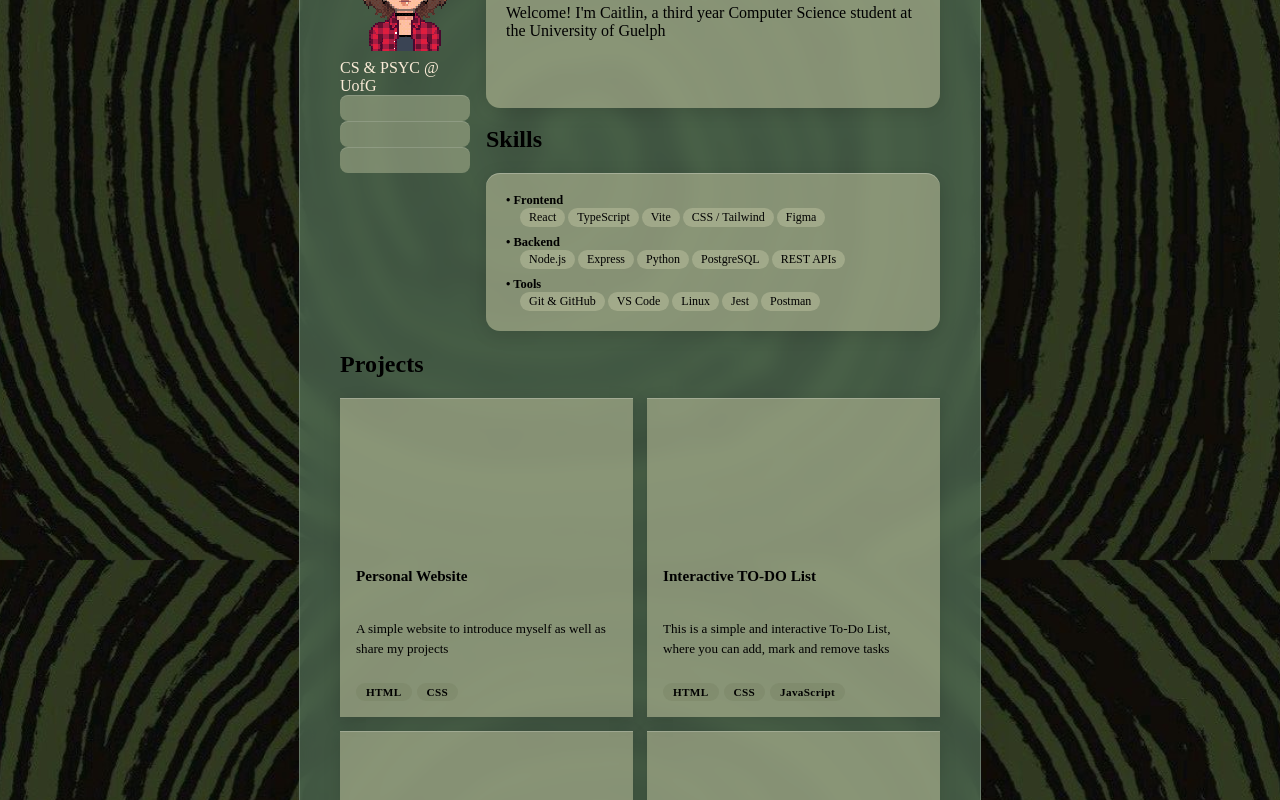
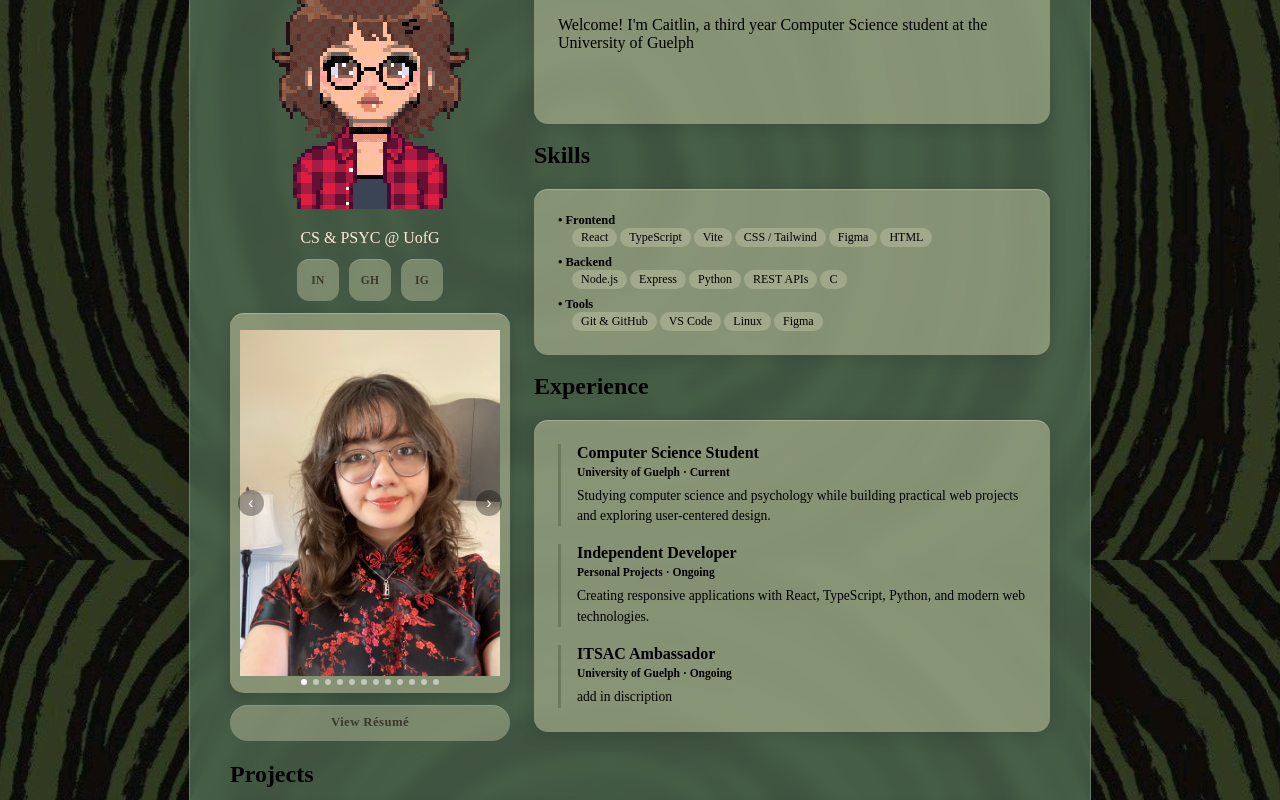
Before and after one commit to 404-CaitlinCR/UpdatedPersonalPortfolio, a React (Vite) app: page / in a window 1280 px wide. Shown: the part 240-1040 px from the top of the page. Built offline with nearby package versions, Linux system fonts and the light colour scheme.

Commit message:
fixing app files as well as nav and my project card

```diff
--- a/src/App.css
+++ b/src/App.css
@@ -3,8 +3,8 @@
   justify-content: center;
   /* align-items: center; */
   min-height: 100vh;
-  padding: 20px;
-  padding-top: 70px;
+  padding: 24px;
+  padding-top: 78px;
 }
 .title{
     margin-top: -30px;
@@ -17,7 +17,7 @@
   border-radius: 15px;
   border: 1px solid rgba(255, 255, 255, 0.2);
   padding: 40px;
-  max-width: 600px;
+  max-width: 820px;
   width: 100%;
   box-shadow: 0 8px 32px rgba(0, 0, 0, 0.1);
 }
@@ -27,8 +27,8 @@
 }
 .aboutMe{
   display: grid;
-  grid-template-columns: 130px 1fr;
-  gap: 16px;
+  grid-template-columns: 280px 1fr;
+  gap: 24px;
   align-items: start;
 }
 
@@ -37,12 +37,118 @@
   flex-direction: column;
   align-items: center;
   gap: 10px;
+  position: sticky;
+  top: 96px;
+  align-self: start;
 }
+
+.imageCard {
+  display: flex;
+  flex-direction: column;
+  align-items: center;
+  width: 100%;
+  gap: 12px;
+}
+.social-mini-cards {
+  display: flex;
+  gap: 10px;
+  justify-content: center;
+  width: 100%;
+  max-width: 280px;
+}
+
 .social-mini-chip {
-  height: 26px;
+  width: 42px;
+  height: 42px;
+  display: flex;
+  align-items: center;
+  justify-content: center;
   background: rgba(190, 195, 160, 0.45);
-  border-radius: 8px;
+  border-radius: 12px;
   box-shadow: inset 0 1px 0 rgba(255,255,255,0.15);
+  color: var(--text-dark, #3a3a2a);
+  font-size: 0.72rem;
+  font-weight: 700;
+  text-transform: uppercase;
+  text-decoration: none;
+  letter-spacing: 0.02em;
+  transition: background 0.2s, color 0.2s, transform 0.15s;
+}
+
+.social-mini-chip:hover {
+  background: var(--accent, #6b7a5a);
+  color: #fff;
+  transform: translateY(-1px);
+}
+
+.resume-bar {
+  display: flex;
+  align-items: center;
+  justify-content: center;
+  width: 100%;
+  max-width: 280px;
+  height: 36px;
+  background: rgba(190, 195, 160, 0.45);
+  border: none;
+  border-radius: 20px;
+  box-shadow: inset 0 1px 0 rgba(255,255,255,0.15);
+  color: var(--text-dark, #3a3a2a);
+  font-family: inherit;
+  font-weight: 700;
+  font-size: 0.8rem;
+  letter-spacing: 0.03em;
+  text-decoration: none;
+  cursor: pointer;
+  transition: background 0.2s, color 0.2s, transform 0.15s;
+}
+
+.resume-bar:hover {
+  background: var(--accent, #6b7a5a);
+  color: #fff;
+  transform: translateY(-1px);
+}
+
+.card.highlights-card {
+  width: 100%;
+  max-width: 280px;
+  padding: 16px 18px;
+}
+
+.highlights-title {
+  margin: 0 0 10px;
+  font-size: 0.72rem;
+  font-weight: 700;
+  text-transform: uppercase;
+  letter-spacing: 0.05em;
+  color: var(--text-dark);
+}
+
+.highlights-list {
+  list-style: none;
+  margin: 0;
+  padding: 0;
+  display: flex;
+  flex-direction: column;
+  gap: 8px;
+}
+
+.highlights-list li {
+  display: flex;
+  justify-content: space-between;
+  align-items: baseline;
+  gap: 8px;
+  font-size: 0.78rem;
+}
+
+.highlight-name {
+  font-weight: 600;
+  color: var(--text-dark);
+}
+
+.highlight-result {
+  font-size: 0.72rem;
+  white-space: nowrap;
+  color: var(--text-mid);
 }
 
 .about-right {
@@ -57,6 +163,39 @@
 
 .skills-card {
   min-height: 110px;
+}
+
+.experience-card {
+  min-height: 100px;
+  display: flex;
+  flex-direction: column;
+  gap: 18px;
+}
+
+.experience-item {
+  padding-left: 16px;
+  border-left: 3px solid var(--accent, #6b7a5a);
+}
+
+.experience-role {
+  margin: 0;
+  font-size: 1rem;
+  font-weight: 700;
+  color: var(--text-dark);
+}
+
+.experience-meta {
+  margin: 4px 0 8px;
+  font-size: 0.72rem;
+  font-weight: 600;
+  color: var(--accent-dark);
+}
+
+.experience-description {
+  margin: 0;
+  font-size: 0.85rem;
+  color: var(--text-mid);
+  line-height: 1.5;
 }
 
 .skills-grid {
@@ -104,7 +243,31 @@
 .projects-grid {
   display: grid;
   grid-template-columns: 1fr 1fr;
-  gap: 14px;
+  gap: 18px;
+}
+
+@media (max-width: 700px) {
+  .app-container {
+    padding: 72px 12px 20px;
+  }
+
+  .main-panel {
+    padding: 28px 20px;
+  }
+
+  .aboutMe {
+    grid-template-columns: 1fr;
+    gap: 20px;
+  }
+
+  .about-left {
+    align-items: flex-start;
+    position: static;
+  }
+
+  .projects-grid {
+    grid-template-columns: 1fr;
+  }
 }
 
 /* ── ARTICLES ── */
--- a/src/App.tsx
+++ b/src/App.tsx
@@ -1,10 +1,24 @@
-
+import { useState } from "react";
 import "./App.css"
 import Navbar from "./components/nav";
 import PixelAvatar from "./components/pixelAvatar";
 import animatedPixelMe from "./assets/animatedPixelme.gif";
+import img1 from "./assets/20240808_221245_Original.jpg";
+import img2 from "./assets/IMG_1724_result.jpg";
+import img3 from "./assets/IMG_2052.jpeg";
+import img4 from "./assets/IMG_2120.jpeg";
+import img5 from "./assets/IMG_2367.jpeg";
+import img6 from "./assets/IMG_2629.jpeg";
+import img7 from "./assets/IMG_3231.jpeg";
+import img8 from "./assets/IMG_5587.jpeg";
+import img9 from "./assets/IMG_9699.jpeg";
+import img10 from "./assets/IMG_6941.JPEG";
+import img11 from "./assets/IMG_2089.PNG";
+import img12 from "./assets/BE396E67-1790-43F8-8A3D-67F127D4AD58.JPG";
 import Card from "./components/card";
 import ProjectCard from "./components/projectCard";
+import ImageCarousel from "./components/imageCarousel";
+import ResumeModal from "./components/resumeModal";
 
 //This is the main function for the website to run.
 /*
@@ -17,14 +31,39 @@ I need to create functions that will call:
 const TAGLINE = "CS & PSYC @ UofG"
 
 const SOCIALS = [
-  { label: 'email', value: 'caitlin@email.com', href: 'mailto:caitlin@email.com' },
-  { label: 'linkedin', value: 'linkedin.com/in/caitlin', href: 'https://linkedin.com' },
-  { label: 'github', value: 'github.com/caitlin', href: 'https://github.com' },
+  { label: 'linkedin', icon: 'in', href: 'https://linkedin.com/in/caitlin' },
+  { label: 'github', icon: 'gh', href: 'https://github.com/caitlin' },
+  { label: 'instagram', icon: 'ig', href: 'https://instagram.com/caitlin' },
+]
+
+const RESUME_URL = '/caitlinChanReynolds_Resume.pdf'
+
+// Add photo URLs here (e.g. imported from ./assets) to populate the carousel.
+const CAROUSEL_IMAGES: string[] = [img8, img2,img12, img3,img4,img5,img6,img7,img1,img9,img10,img11]
+const EXPERIENCE = [
+  {
+    role: 'Computer Science Student',
+    organization: 'University of Guelph',
+    period: 'Current',
+    description: 'Studying computer science and psychology while building practical web projects and exploring user-centered design.',
+  },
+  {
+    role: 'Independent Developer',
+    organization: 'Personal Projects',
+    period: 'Ongoing',
+    description: 'Creating responsive applications with React, TypeScript, Python, and modern web technologies.',
+  },
+  {
+    role: 'ITSAC Ambassador',
+    organization: 'University of Guelph',
+    period: 'Ongoing',
+    description: 'add in discription'
+  }
 ]
 const SKILLS = {
-  Frontend: ['React', 'TypeScript', 'Vite', 'CSS / Tailwind', 'Figma'],
-  Backend:  ['Node.js', 'Express', 'Python', 'PostgreSQL', 'REST APIs'],
-  Tools:    ['Git & GitHub', 'VS Code', 'Linux', 'Jest', 'Postman'],
+  Frontend: ['React', 'TypeScript', 'Vite', 'CSS / Tailwind', 'Figma', 'HTML'],
+  Backend:  ['Node.js', 'Express', 'Python', 'REST APIs', 'C'],
+  Tools:    ['Git & GitHub', 'VS Code', 'Linux','Figma'],
 }
 const PROJECTS = [
   {
@@ -76,7 +115,10 @@ const ARTICLES = [
 
 const ABOUT = "Welcome! I'm Caitlin, a third year Computer Science student at the University of Guelph"
 function App(){
+  const [isResumeOpen, setIsResumeOpen] = useState(false)
+
   return (
+    <>
     <div className="app-container">
       <Navbar></Navbar>
       <main className="main-panel">
@@ -92,9 +134,28 @@ function App(){
               </span>
               <div className="social-mini-cards">
                 {SOCIALS.map((s) => (
-                  <div key={s.label} className="social-mini-chip" />
+                  <a
+                    key={s.label}
+                    href={s.href}
+                    target="_blank"
+                    rel="noreferrer"
+                    className="social-mini-chip"
+                    aria-label={s.label}
+                  >
+                    {s.icon}
+                  </a>
                 ))}
               </div>
+
+              <ImageCarousel images={CAROUSEL_IMAGES} />
+
+              <button
+                type="button"
+                className="resume-bar"
+                onClick={() => setIsResumeOpen(true)}
+              >
+                View Résumé
+              </button>
             </div>
           </div>
           <div className="about-right">
@@ -115,6 +176,17 @@ function App(){
                   </ul></>
                 ))}
               </div>
+            </Card>
+
+            <h2 className="section-label" id="experience" style={{ marginTop: '18px' }}>Experience</h2>
+            <Card className="experience-card">
+              {EXPERIENCE.map((item) => (
+                <article key={`${item.role}-${item.organization}`} className="experience-item">
+                  <h3 className="experience-role">{item.role}</h3>
+                  <p className="experience-meta">{item.organization} · {item.period}</p>
+                  <p className="experience-description">{item.description}</p>
+                </article>
+              ))}
             </Card>
           </div>
         </section>
@@ -148,6 +220,10 @@ function App(){
         </section>
       </main>
     </div>
+    {isResumeOpen && (
+      <ResumeModal src={RESUME_URL} onClose={() => setIsResumeOpen(false)} />
+    )}
+    </>
   );
 }
 
--- a/src/components/card.css
+++ b/src/components/card.css
@@ -2,7 +2,7 @@
   /* Card component styles: reusable container with padding and shadow */
   background: var(--card-bg);
   border-radius: 14px;
-  padding: 20px;
+  padding: 24px;
   box-shadow:
     inset 0 1px 0 rgba(255,255,255,0.25),
     0 4px 18px rgba(0,0,0,0.12);
@@ -10,21 +10,6 @@
   overflow: hidden;
 }
 
-/* Subtle inner wood grain texture on cards */
-/* .card::before {
-  content: '';
-  position: absolute;
-  inset: 0;
-  background: repeating-linear-gradient(
-    105deg,
-    transparent,
-    transparent 8px,
-    rgba(160,155,120,0.12) 8px,
-    rgba(160,155,120,0.12) 10px
-  );
-  pointer-events: none;
-
-} */
 
 .card.dark {
   background: var(--card-bg-dark);
--- a/src/components/nav.css
+++ b/src/components/nav.css
@@ -1,8 +1,8 @@
 .navbar {
   display: flex;
-  gap: 10px;
+  gap: 12px;
   justify-content: center;
-  padding: 10px 20px;
+  padding: 12px 24px;
   background: var(--nav-bg);
   border-radius: 50px;
   backdrop-filter: blur(6px);
@@ -17,13 +17,13 @@
 
 .nav-btn {
   font-family: var(--font-body);
-  font-size: 0.82rem;
+  font-size: 0.9rem;
   font-weight: 700;
   color: var(--text-mid);
   background: rgba(180, 185, 150, 0.6);
   border: none;
   border-radius: 30px;
-  padding: 6px 18px;
+  padding: 8px 20px;
   cursor: pointer;
   transition: background 0.2s, color 0.2s, transform 0.15s;
   letter-spacing: 0.02em;
--- a/src/components/nav.tsx
+++ b/src/components/nav.tsx
@@ -3,7 +3,7 @@
 //import the style sheet
 import "./nav.css"
 
-const sections = ['About', 'Skills', 'Projects', 'Articles', 'Contact']
+const sections = ['About', 'Skills', 'Experience', 'Projects', 'Articles', 'Contact']
 
 export default function Navbar() {
   const scrollTo = (id: string) => {
--- a/src/components/projectCard.css
+++ b/src/components/projectCard.css
@@ -38,7 +38,7 @@
 
 .project-card-img {
   width: 100%;
-  height: 140px;
+  height: 160px;
   background: var(--card-bg-dark);
   overflow: hidden;
 }
@@ -57,7 +57,7 @@
 }
 
 .project-card-body {
-  padding: 14px 16px 16px;
+  padding: 18px 20px 20px;
   display: flex;
   flex-direction: column;
   gap: 6px;
@@ -65,13 +65,13 @@
 }
 
 .project-card-title {
-  font-size: 0.95rem;
+  font-size: 1.08rem;
   font-weight: 700;
   color: var(--text-dark);
 }
 
 .project-card-desc {
-  font-size: 0.82rem;
+  font-size: 0.92rem;
   color: var(--text-mid);
   line-height: 1.5;
 }
```
